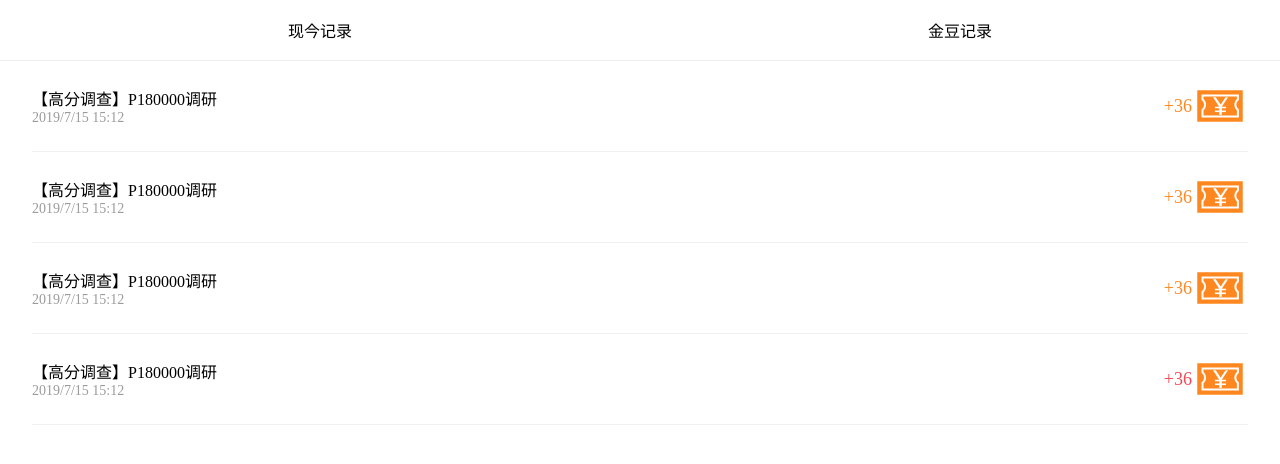
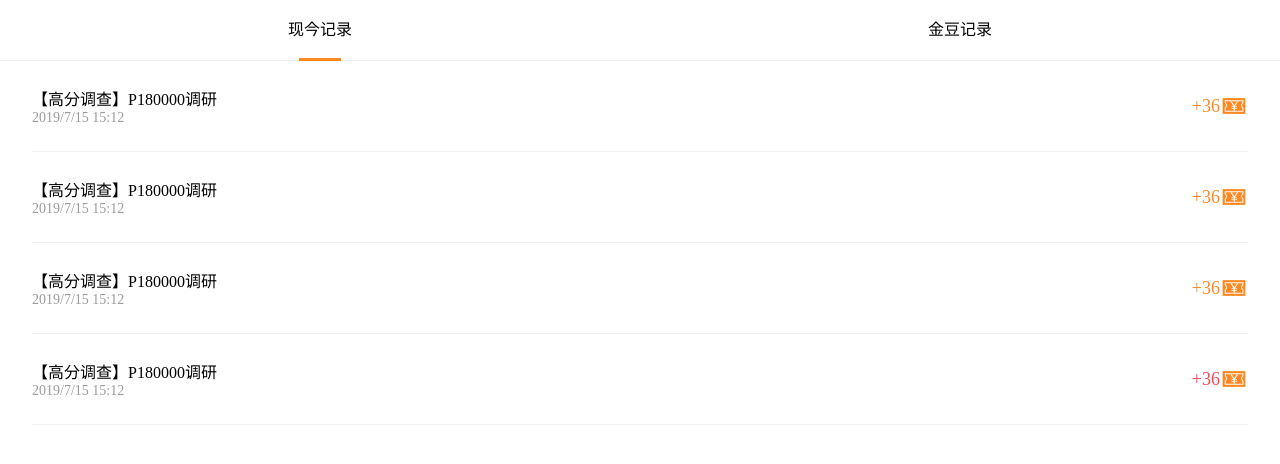
Before and after one commit to sanwjt/ctr_phone, a plain HTML site: page record.html in a window 1280 px wide. Drawn offline with Linux system fonts and the light colour scheme.

Commit message:
金豆切换

```diff
--- a/css/common.css
+++ b/css/common.css
@@ -1,6 +1,7 @@
 body {
     font-size: 16px;
     font-family: 'PingFangSC-Light,PingFang SC';
+    font-weight: 300;
     /* font: 16px 'Microsoft YaHei','宋体', Tahoma, Arial, sans-serif; */
 }
 .fl{
--- a/css/index1.css
+++ b/css/index1.css
@@ -371,6 +371,28 @@
    display: -webkit-flex;
    border-bottom: 1px solid #EEEEEE;
  }
+ .tabBox li{
+  flex: 1;
+  justify-content: center;
+  text-align: center;
+  height: 100%;
+  align-items: center;
+  line-height: 60px;
+  position: relative;
+ }
+ .tabBox li .activeborder{
+   display: none;
+ }
+ .tabBox li.active .activeborder{
+   display: block;
+   border:1px solid #FF8720;
+   width: 40px;
+   height: 1px;
+   background-color: #FF8720;
+   position: absolute;
+   left: 50%;
+   transform: translate(-50%,-2px);
+ }
  .recordBox{
    padding:0 32px;
  }
@@ -386,7 +408,9 @@
   align-items: center;
   display: flex;
   display: -webkit-flex;
-
+ }
+ .recordeRight img{
+   width: 28px;
  }
  .record-num{
   color:#FF8720;
--- a/record.html
+++ b/record.html
@@ -11,8 +11,14 @@
 <body>
     <!-- 金豆记录 -->
     <ul class="tabBox">
-        <li>现今记录</li>
-        <li>金豆记录</li>
+        <li class="active">
+            现今记录
+            <div class="activeborder"></div>
+        </li>
+        <li>
+          金豆记录
+          <div class="activeborder"></div>
+        </li>
     </ul>
 	<div class="recordBox">
        <ul >
@@ -104,7 +110,15 @@
 
 <script src="js/zepto.min.js"></script>
 <script>
-
+  $(function(){
+    $('.tabBox li').on('click',function(){
+        var index = $(this).index();
+        $(this).addClass('active');
+        $(this).siblings().removeClass('active');
+        $('.recordBox ul').hide()
+        $('.recordBox ul').eq(index).show();
+    })
+  })
 </script>
 </body>
 </html>
```
